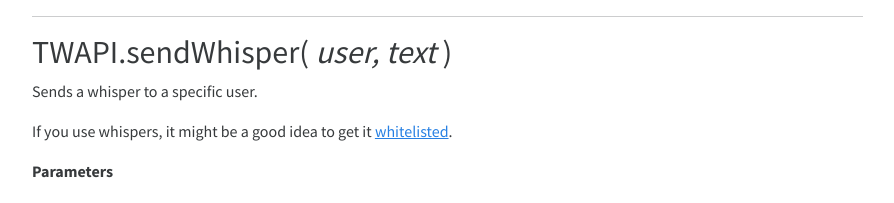
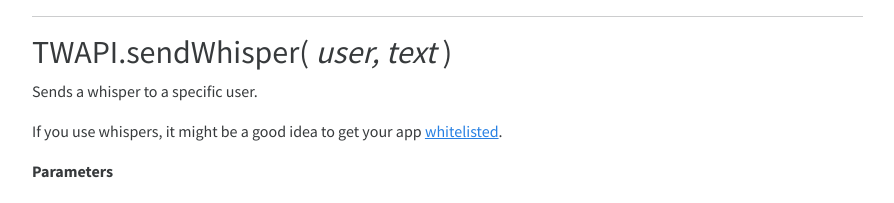
Before and after one commit to Skhmt/skhmt.github.io, a plain HTML site: page twapi/index.html in a window 1280 px wide. Shown: the part 5844-6047 px from the top of the page, without its empty margins (50-944 px from the left). Drawn offline with nearby package versions, Linux system fonts and the light colour scheme.

Commit message:
Update index.html

```diff
--- a/twapi/index.html
+++ b/twapi/index.html
@@ -561,7 +561,7 @@
 						Sends a whisper to a specific user.
 					</p>
 					<p>
-						If you use whispers, it might be a good idea to get it
+						If you use whispers, it might be a good idea to get your app
 						<a href="https://docs.google.com/forms/d/1dIi1RIPOYDRz-rVphVVNGZAr4Ik2bdDvitdlWiAjtJY/viewform">whitelisted</a>.
 					</p>
 					<p><strong>Parameters</strong></p>
```
